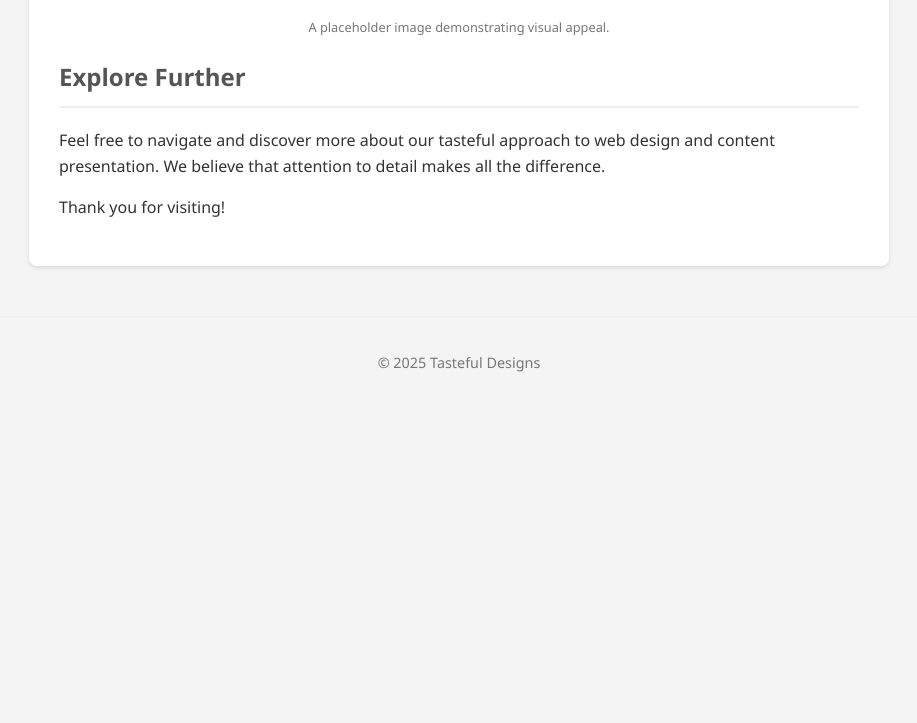
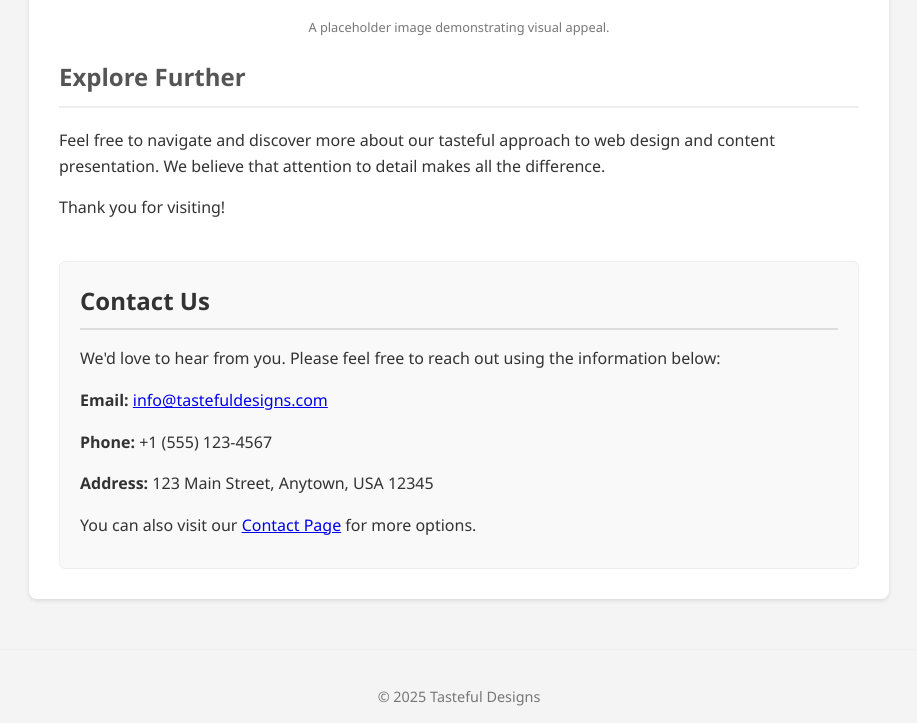
Before and after one commit to kehindejejelaye/vcs-mini-project, a plain HTML site: page index.html in a window 1280 px wide. Shown: the part 865-1588 px from the top of the page, without its empty margins (181-1098 px from the left). Before the commit the page ends 1254 px from the top, so only its background shows below. Drawn offline with Linux system fonts and the light colour scheme.

Commit message:
add contact information

```diff
--- a/index.html
+++ b/index.html
@@ -56,7 +56,6 @@
       border-radius: 8px;
       box-shadow: 0 2px 4px rgba(0, 0, 0, 0.1);
       margin-top: 20px;
-      /* Add some space below the navigation */
     }
 
     h1,
@@ -86,6 +85,25 @@
       height: auto;
       border-radius: 4px;
       box-shadow: 0 1px 2px rgba(0, 0, 0, 0.05);
+    }
+
+    .contact-info {
+      margin-top: 40px;
+      padding: 20px;
+      background-color: #f9f9f9;
+      border-radius: 6px;
+      border: 1px solid #eee;
+    }
+
+    .contact-info h2 {
+      color: #333;
+      border-bottom: 2px solid #ddd;
+      padding-bottom: 8px;
+      margin-bottom: 15px;
+    }
+
+    .contact-info p {
+      margin-bottom: 10px;
     }
 
     .footer {
@@ -134,6 +152,15 @@
     <p>Feel free to navigate and discover more about our tasteful approach to web design and content presentation. We
       believe that attention to detail makes all the difference.</p>
     <p>Thank you for visiting!</p>
+
+    <div class="contact-info">
+      <h2>Contact Us</h2>
+      <p>We'd love to hear from you. Please feel free to reach out using the information below:</p>
+      <p><strong>Email:</strong> <a href="mailto:info@tastefuldesigns.com">info@tastefuldesigns.com</a></p>
+      <p><strong>Phone:</strong> +1 (555) 123-4567</p>
+      <p><strong>Address:</strong> 123 Main Street, Anytown, USA 12345</p>
+      <p>You can also visit our <a href="contact.html">Contact Page</a> for more options.</p>
+    </div>
   </div>
 
   <div class="footer">
```
